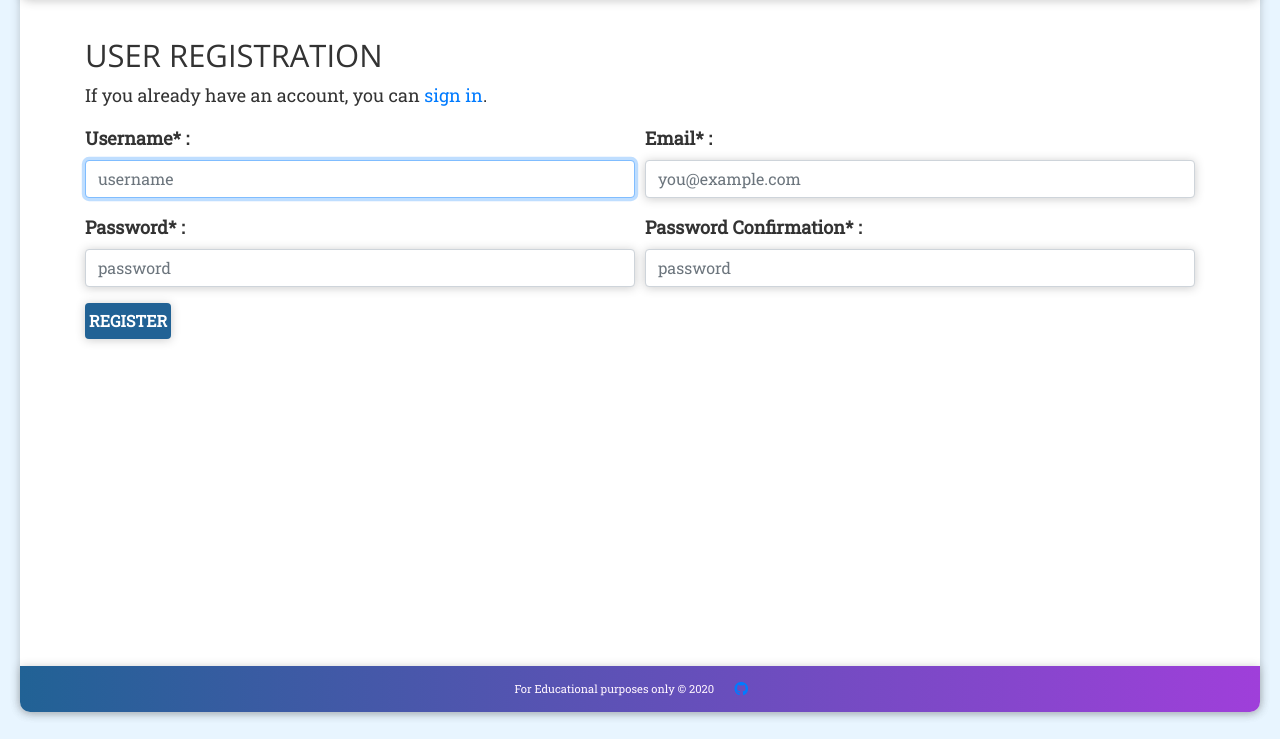
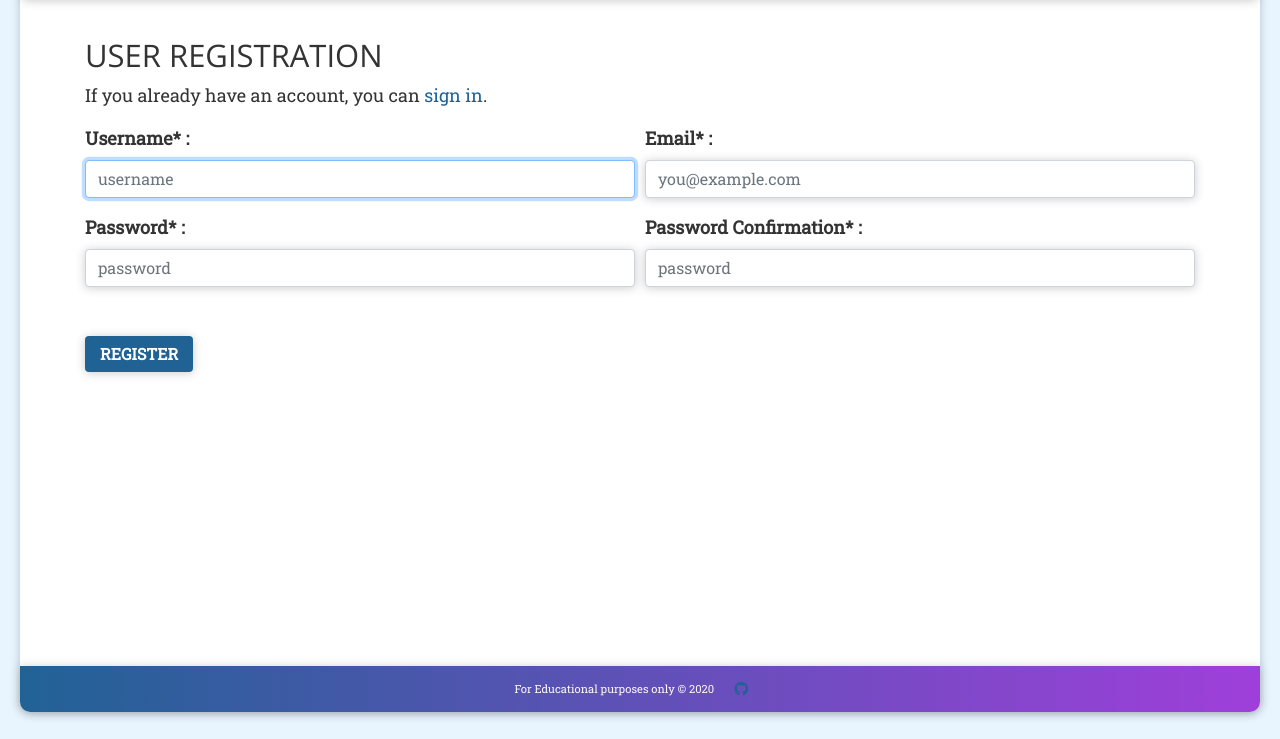
Before and after one commit to maliahavlicek/ci_hackathon_july_2020, a Django app: page /accounts/register/ in a window 1280 px wide. Shown: the part 61-800 px from the top of the page. Run offline with Django 3.2, Linux system fonts and the light colour scheme; some libraries are stand-ins or nearby versions.

Commit message:
Style a tags and submit buttons

```diff
--- a/static/css/styles.css
+++ b/static/css/styles.css
@@ -41,6 +41,16 @@ body {
 /* overwrite fonts for headings and navigation */
 h1, h2, h3, h4, h5, h6 {
     font-size: 18px;
+}
+
+a {
+    color: var(--color-main-blue);
+}
+
+#submit-id-submit {
+    padding: 6px 15px;
+    background-color: var(--color-main-blue);
+    margin: 3% 0;
 }
 
 h1 {
```
